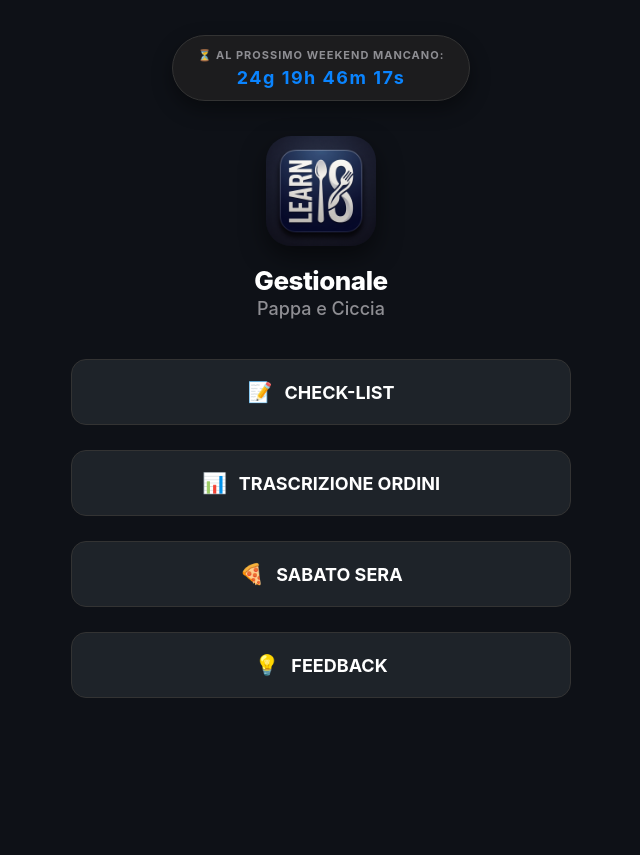
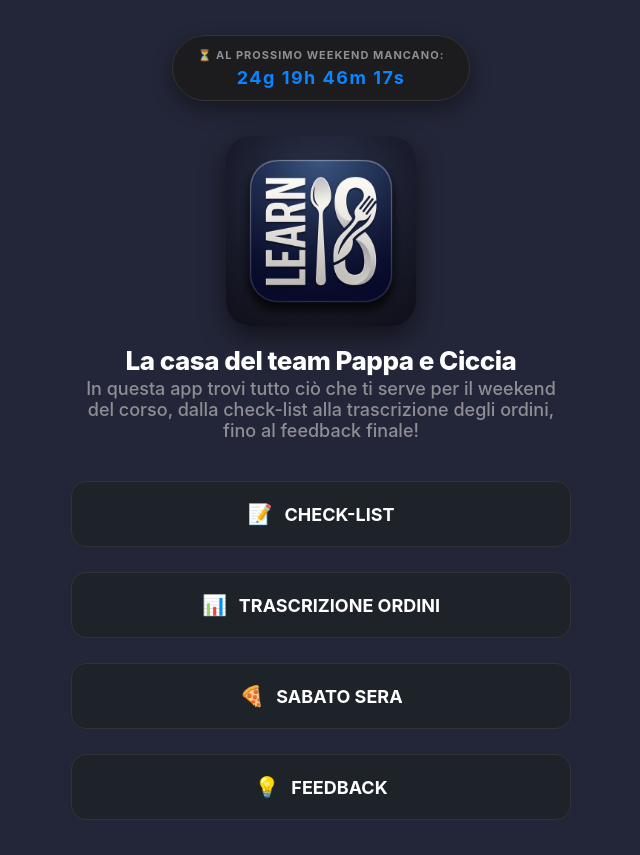
Before and after one commit to LightJoker90/learnis, a React (Create React App) app in the folder pappa-ciccia-front/: page / in a window 1280 px wide. Shown: the whole page, without its empty margins (319-959 px from the left). Before the commit the page ends 800 px from the top, so only its background shows below. Built offline with nearby package versions, Linux system fonts and the light colour scheme.

Commit message:
Modifiche all'interfaccia della home

```diff
--- a/pappa-ciccia-front/src/App.css
+++ b/pappa-ciccia-front/src/App.css
@@ -7,7 +7,7 @@
 }
 
 body {
-  background-color: #0e1117; /* Sostituisci con il colore del tuo logo */
+  background-color: #232638; /* Sostituisci con il colore del tuo logo */
   color: #ffffff;
   padding: 20px;
 }
--- a/pappa-ciccia-front/src/App.js
+++ b/pappa-ciccia-front/src/App.js
@@ -67,16 +67,16 @@ function App() {
           {/* 2. LOGO E TITOLO (Rivisitati) */}
           <div style={{ marginBottom: '40px' }}>
             <img src="/logo.jpeg" alt="Logo" style={{
-              width: '110px',
+              width: '190px',
               borderRadius: '25px',
               marginBottom: '15px',
               boxShadow: '0 10px 25px rgba(0,0,0,0.5)' // Dà profondità al logo
             }} />
             <h1 style={{ marginBottom: '2px', fontSize: '26px', fontWeight: '800', letterSpacing: '-0.5px' }}>
-              Gestionale
+              La casa del team Pappa e Ciccia
             </h1>
             <h2 style={{ fontSize: '18px', fontWeight: '500', color: '#8e8e93' }}>
-              Pappa e Ciccia
+              In questa app trovi tutto ciò che ti serve per il weekend del corso, dalla check-list alla trascrizione degli ordini, fino al feedback finale!
             </h2>
           </div>
 
```
